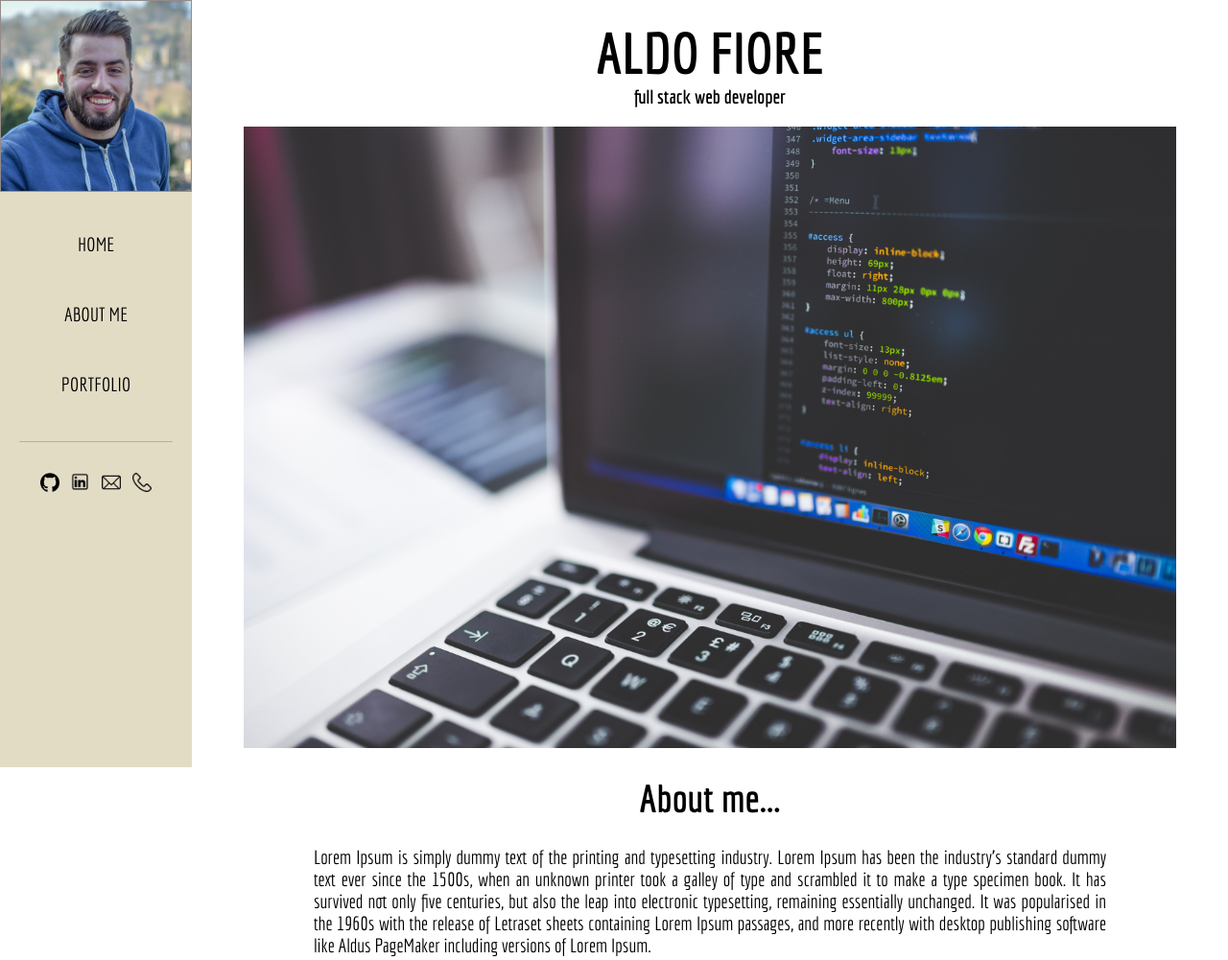
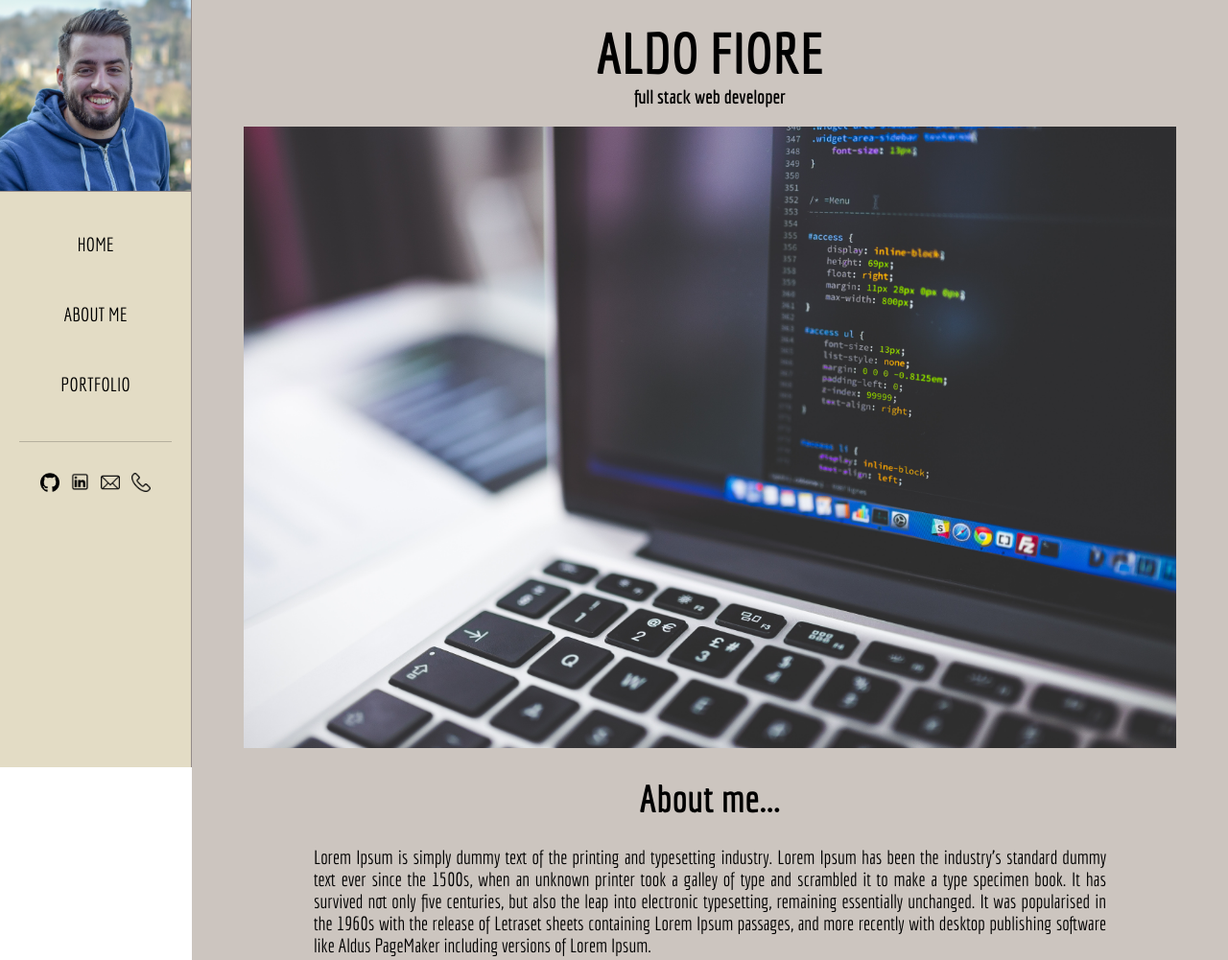
Before and after one commit to aldofiore28/portfolio-build, a PHP site: page / in a window 1280 px wide. Shown: the top 1001 px of the page at 96% size. Run offline with PHP 8.4, Linux system fonts and the light colour scheme.

Commit message:
more color tweaking

```diff
--- a/styles/styles.css
+++ b/styles/styles.css
@@ -19,7 +19,7 @@ body {
 /*  ==================== Containers side ====================  */
 
 .container {
-  /*background-color: #FFFFFF;*/
+  background-color: #ccc5bf;
   float: right;
   margin-left: 200px;
   text-align: center;
@@ -38,11 +38,12 @@ body {
   position: fixed;
   background-color: #E3DCC5;
   text-align: center;
+  border-right: 1px solid #948B89;
 }
 
 .fixed-navbar .profile-picture {
   width: 100%;
-  border: 1px solid #948B89;
+  border-bottom: 1px solid #948B89;
 }
 
 .fixed-navbar ul {
```
